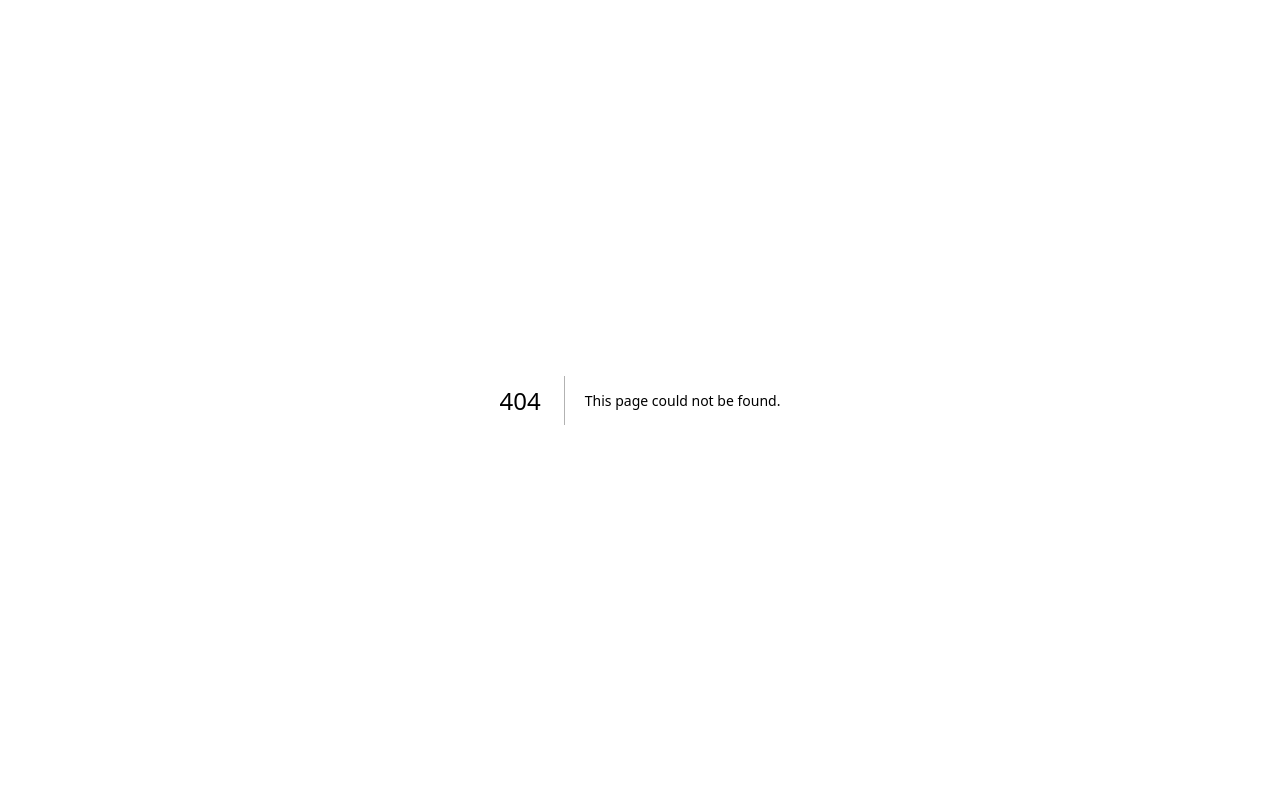
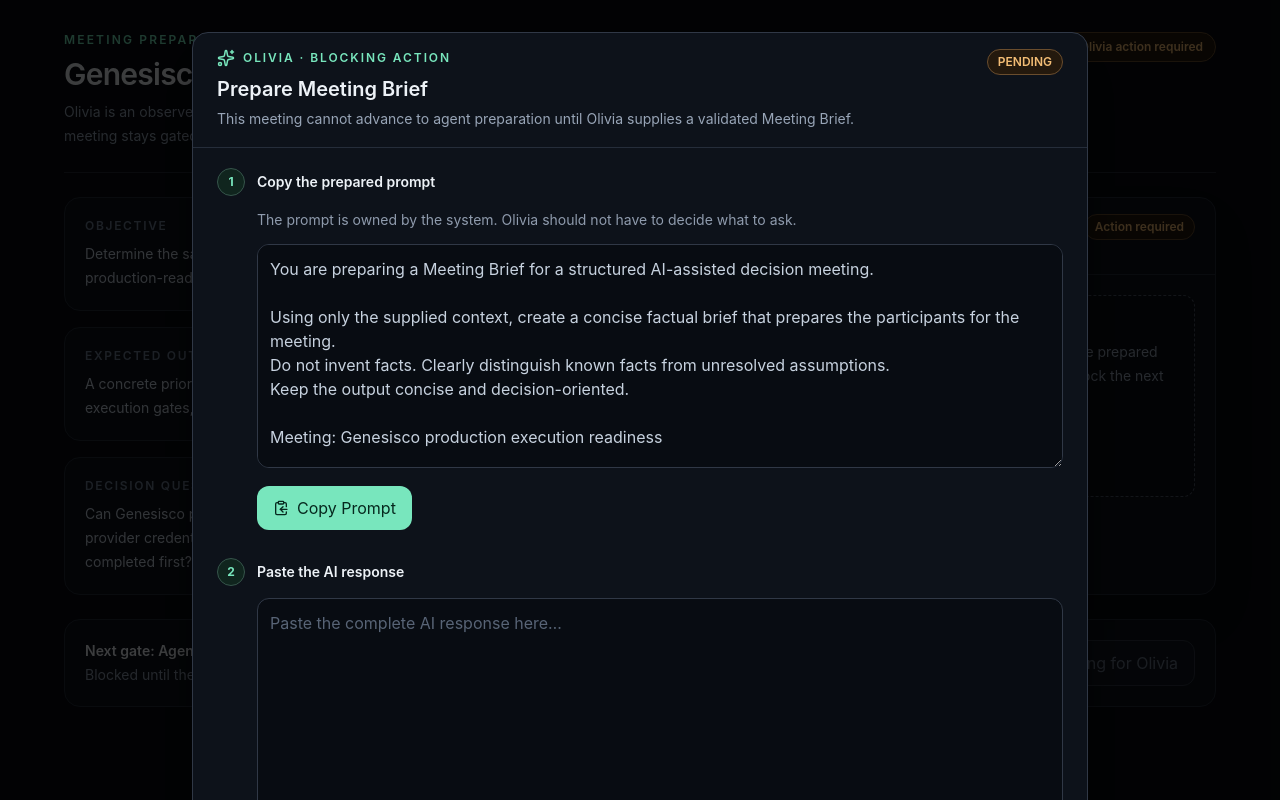
Before and after one commit to Kohzadi2023/atoms-platform, a Next.js app in the folder apps/web/: page /meeting-preparation in a window 1280 px wide. Before the commit this address had no page. Built offline with nearby package versions, Linux system fonts and the light colour scheme.

Commit message:
feat(web): expose Meeting Brief assisted action review surface

```diff
--- /dev/null
+++ b/apps/web/app/meeting-preparation/page.tsx
@@ -0,0 +1,31 @@
+import { notFound } from "next/navigation";
+
+import { OliviaMeetingBriefAction } from "../../src/components/olivia-meeting-brief-action";
+
+export default function MeetingPreparationPage() {
+  // The durable Meeting backend does not exist yet. Keep this review surface
+  // development-only so a browser-local prototype cannot be mistaken for a
+  // production meeting record.
+  if (process.env.NODE_ENV === "production") notFound();
+
+  return (
+    <OliviaMeetingBriefAction
+      context={{
+        title: "Genesisco production execution readiness",
+        objective:
+          "Determine the safe path from the current parked staging state to production-ready live execution for Genesisco.",
+        expectedOutcome:
+          "A concrete prioritized plan for closing the remaining production execution gates, with explicit decisions, owners, and safety controls.",
+        decisionQuestion:
+          "Can Genesisco proceed toward live execution and activation of real provider credentials (#14) now? If not, which prerequisites must be completed first?",
+        relevantProjectContext:
+          "Genesisco is currently intentionally parked in staging. This meeting is intended to decide the safe path toward live execution; unverified production-readiness claims must not be invented by the brief generator.",
+        knownOpenItems: [
+          "Identify every remaining production execution gate and the evidence required to close it.",
+          "Define the approval and safety controls required before activation of real provider credentials (#14).",
+          "Assign explicit owners and dependencies for prerequisites that remain open.",
+        ],
+      }}
+    />
+  );
+}
```
